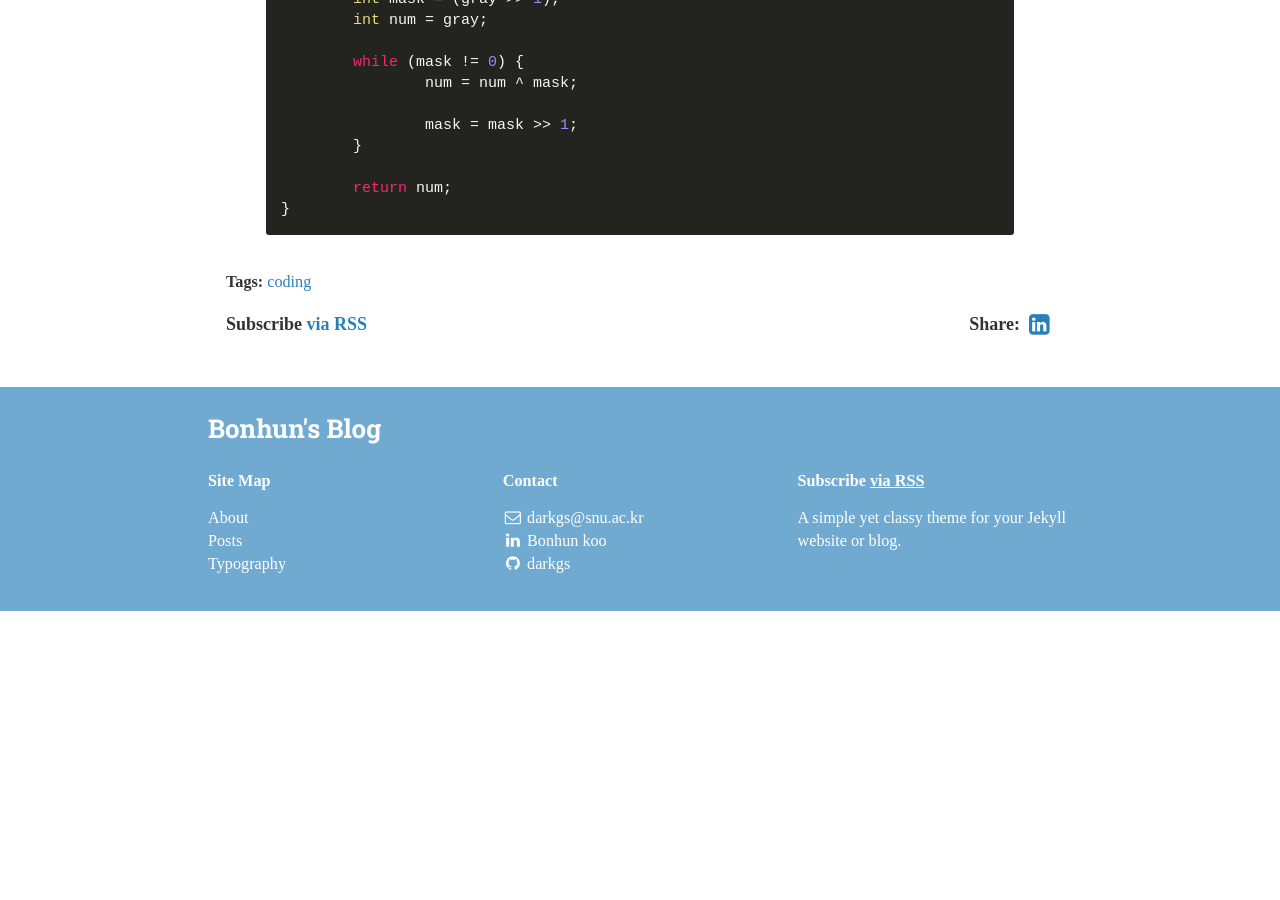
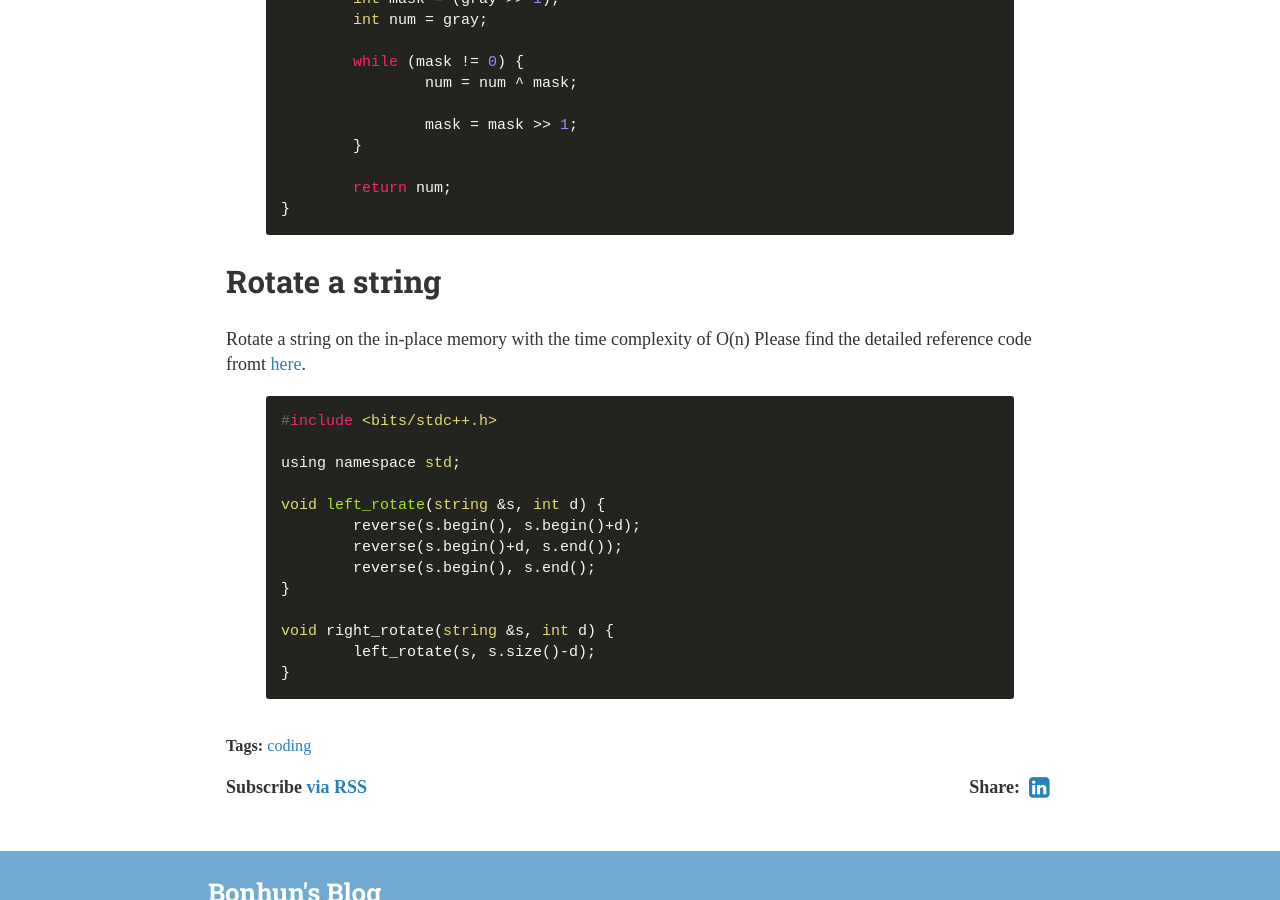
Before and after one commit to darkgs/darkgs.github.io, a Jekyll site: the page built from _posts/2019-08-22-essential_algorithms.markdown, in a window 1280 px wide and 900 px high, scrolled down 880 px. Built offline with Jekyll 4.4.1, drawn with Linux system fonts in a browser that asks for light colours; nearby versions of some CDN libraries; before the commit the page ends 1491 px from its top, so only the background shows below that.

Commit message:
string reverse

```diff
--- a/_posts/2019-08-22-essential_algorithms.markdown
+++ b/_posts/2019-08-22-essential_algorithms.markdown
@@ -28,3 +28,25 @@ int gray2bin(int gray) {
 	return num;
 }
 {% endhighlight %}
+
+## Rotate a string
+Rotate a string on the in-place memory with the time complexity of O(n)
+Please find the detailed reference code fromt [here][rotate_string].
+{% highlight c++ %}
+#include <bits/stdc++.h>
+
+using namespace std;
+
+void left_rotate(string &s, int d) {
+	reverse(s.begin(), s.begin()+d);
+	reverse(s.begin()+d, s.end());
+	reverse(s.begin(), s.end();
+}
+
+void right_rotate(string &s, int d) {
+	left_rotate(s, s.size()-d);
+}
+
+{% endhighlight %}
+
+[rotate_string]: https://www.geeksforgeeks.org/left-rotation-right-rotation-string-2
```
